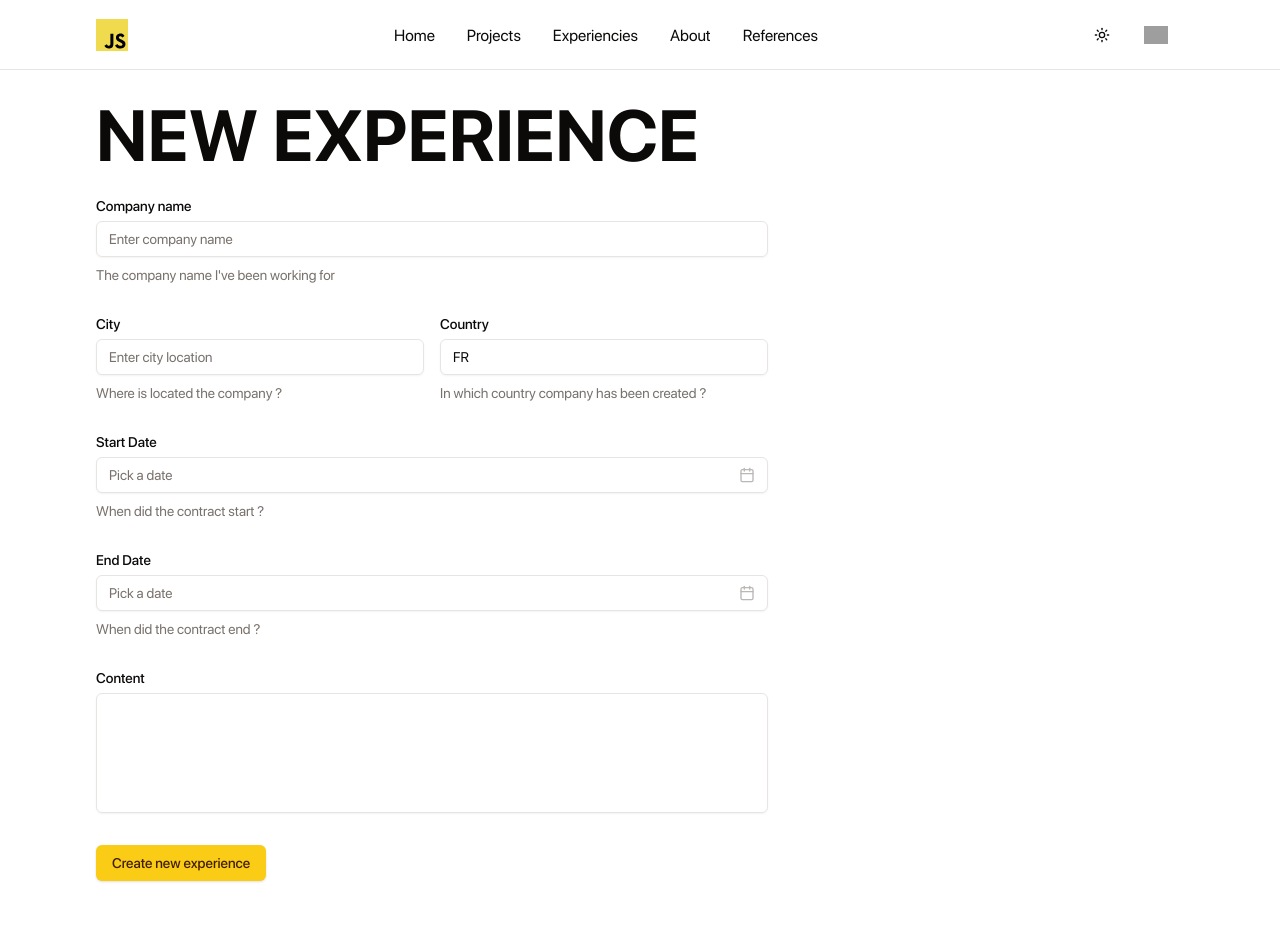
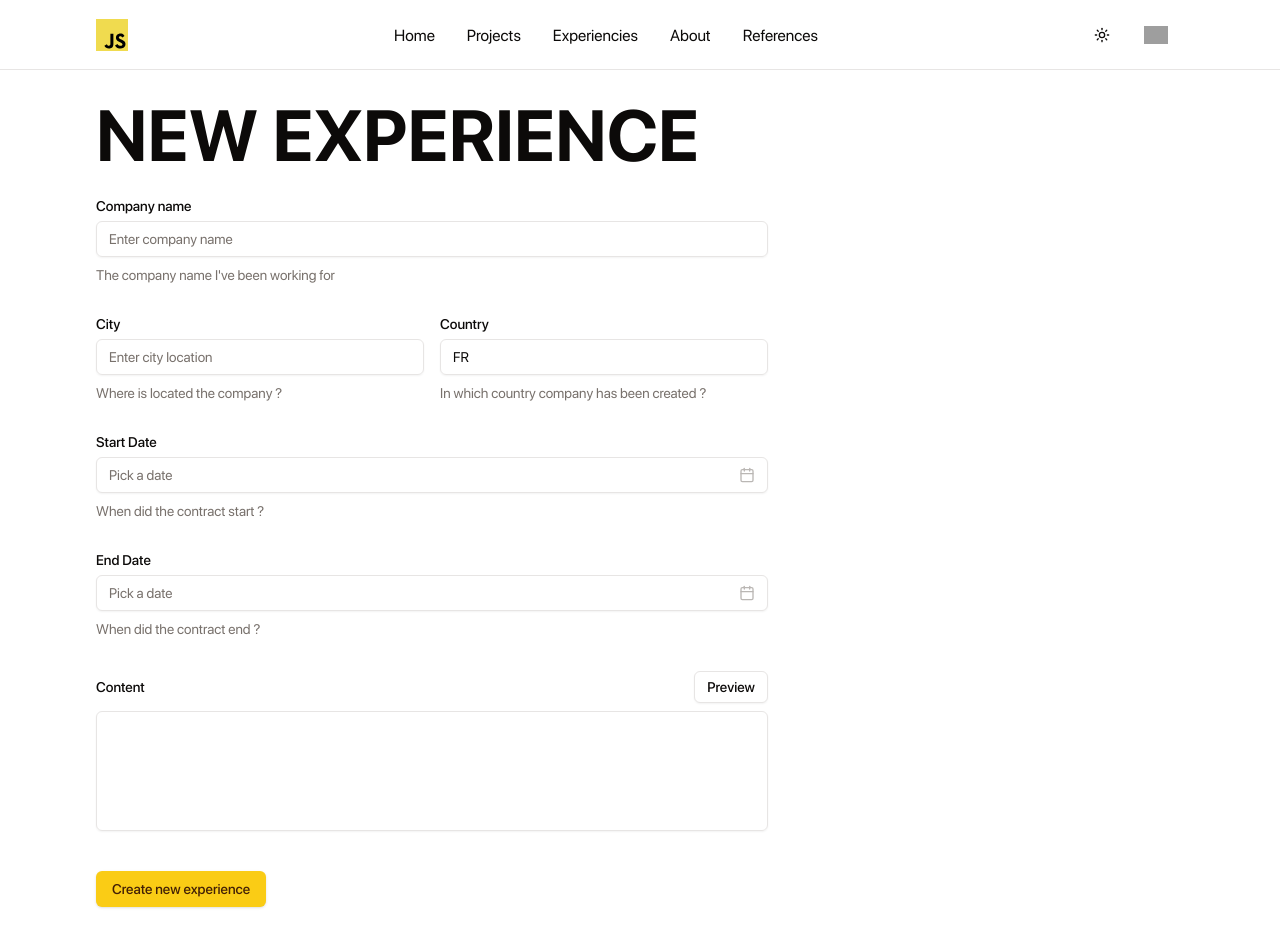
Before and after one commit to Newpoki/portfolio, a Next.js app: page /en/admin/experiencies/new in a window 1280 px wide. Shown: the top 946 px of the page. Built offline with nearby package versions, Linux system fonts and the light colour scheme; grey boxes are pictures that could not be loaded.

Commit message:
feat: adding editor preview

```diff
--- a/app/[locale]/admin/experiencies/experience-form/experience-form-content-field.tsx
+++ b/app/[locale]/admin/experiencies/experience-form/experience-form-content-field.tsx
@@ -15,7 +15,9 @@ import { useTranslations } from "next-intl";
 import { useController, useFormContext } from "react-hook-form";
 import { ExperienceFormValues } from "./experience-form-schemas";
 import { Editor as EditorInstance, generateHTML } from "@tiptap/react";
-import { useCallback } from "react";
+import { useCallback, useState } from "react";
+import { Button } from "@/components/ui/button";
+import { ExperienceFormContentPreview } from "./experience-form-content-preview";
 
 type ExperienceFormContentFieldProps = {
   name: `content_${Locale}`;
@@ -25,8 +27,10 @@ export const ExperienceFormContentField = ({
   name,
 }: ExperienceFormContentFieldProps) => {
   const t = useTranslations("ADMIN.experiencies");
+
+  const [isDisplayingPreview, setIsDisplayingPreview] = useState(false);
+
   const { control } = useFormContext<ExperienceFormValues>();
-
   const { field } = useController({ control, name });
 
   const content = generateHTML(
@@ -43,15 +47,34 @@ export const ExperienceFormContentField = ({
     [field],
   );
 
+  const handleTogglePreview = useCallback(() => {
+    setIsDisplayingPreview((current) => !current);
+  }, []);
+
   return (
     <FormItem>
+      <div className="flex items-center justify-between">
         <FormLabel>{t("form.content.label")}</FormLabel>
+        <Button
+          variant="outline"
+          size="sm"
+          type="button"
+          onClick={handleTogglePreview}
+        >
+          {t("form.content.preview")}
+        </Button>
+      </div>
+
       <FormControl>
+        {isDisplayingPreview ? (
+          <ExperienceFormContentPreview />
+        ) : (
           <Editor
             content={content}
             immediatelyRender={false}
             onUpdate={handleEditorChange}
           />
+        )}
       </FormControl>
 
       <FormMessage />
--- /dev/null
+++ b/app/[locale]/admin/experiencies/experience-form/experience-form-content-preview.tsx
@@ -0,0 +1,20 @@
+"use client";
+
+import { DEFAULT_EDITOR_EXTENSIONS } from "@/components/ui/editor/editor";
+import { generateHTML, useCurrentEditor } from "@tiptap/react";
+
+export const ExperienceFormContentPreview = () => {
+  const { editor } = useCurrentEditor();
+
+  if (editor == null) {
+    return null;
+  }
+
+  return (
+    <div
+      dangerouslySetInnerHTML={{
+        __html: generateHTML(editor.getJSON(), DEFAULT_EDITOR_EXTENSIONS),
+      }}
+    />
+  );
+};
--- a/app/[locale]/admin/experiencies/experience-form/experience-form.tsx
+++ b/app/[locale]/admin/experiencies/experience-form/experience-form.tsx
@@ -59,7 +59,7 @@ export const ExperienceForm = () => {
 
           <ExperienceFormContentField name="content_fr" />
 
-          <Button type="submit" disabled={isSubmitting}>
+          <Button disabled={isSubmitting}>
             {isSubmitting && <Loader2Icon className="animate-spin" />}
             {t("form.submit.label")}
           </Button>
--- a/components/ui/editor/editor-quick-style.tsx
+++ b/components/ui/editor/editor-quick-style.tsx
@@ -23,6 +23,9 @@ export const EditorQuickStyle = () => {
   };
 
   return (
+    // This div here is really important, otherwise if component is unmount
+    // The whole app crash, cf https://github.com/ueberdosis/tiptap/issues/2658#issuecomment-1513826220
+    <div>
       <BubbleMenu editor={editor} tippyOptions={{ duration: 100 }}>
         <div className="bg-background border-border flex items-center gap-2 rounded-xl border p-2 shadow">
           <Button
@@ -54,5 +57,6 @@ export const EditorQuickStyle = () => {
           </Button>
         </div>
       </BubbleMenu>
+    </div>
   );
 };
--- a/messages/en.json
+++ b/messages/en.json
@@ -148,7 +148,8 @@
         },
         "content": {
           "label": "Content",
-          "placeholder": "Describe experience context, tasks, used libs, etc"
+          "placeholder": "Describe experience context, tasks, used libs, etc",
+          "preview": "Preview"
         },
         "submit": {
           "label": "Create new experience"
--- a/messages/fr.json
+++ b/messages/fr.json
@@ -150,7 +150,8 @@
         },
         "content": {
           "label": "Contenu",
-          "placeholder": "Décrire le contexte, les tâches, les outils utilisés, etc"
+          "placeholder": "Décrire le contexte, les tâches, les outils utilisés, etc",
+          "preview": "Prévisualisation"
         },
         "submit": {
           "label": "Créer nouvelle expérience"
```
Lines whose indentation alone changed are shown as unchanged.
